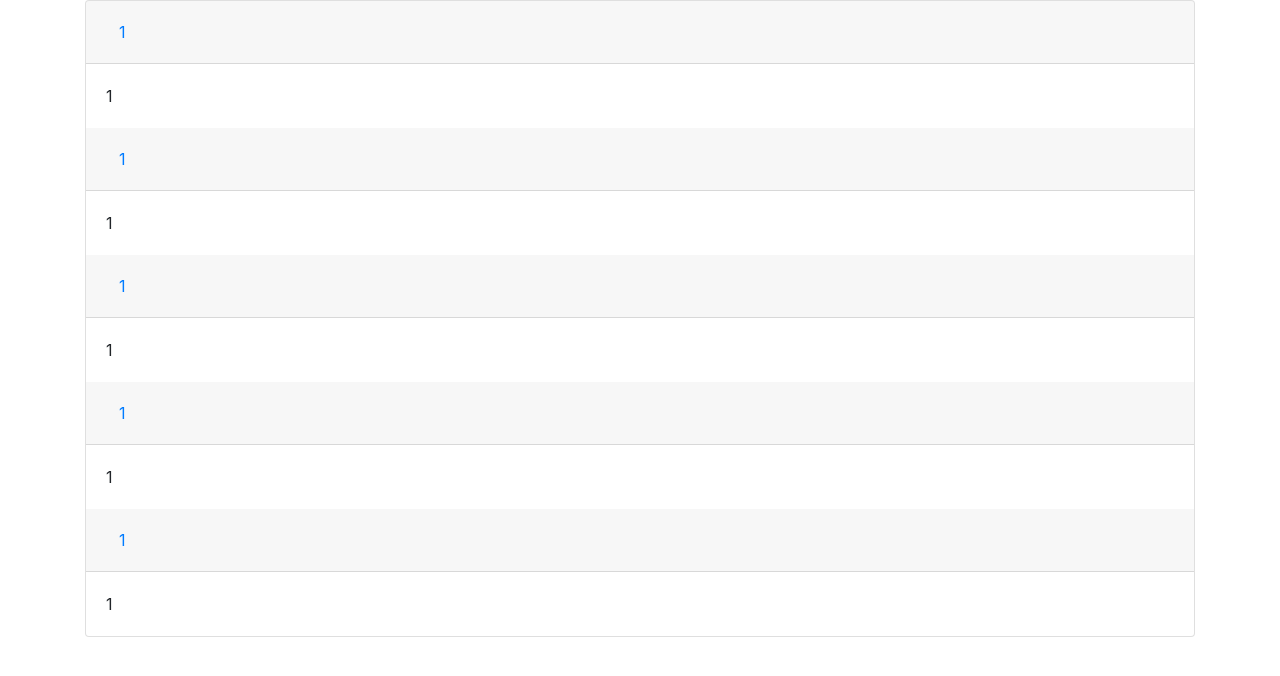
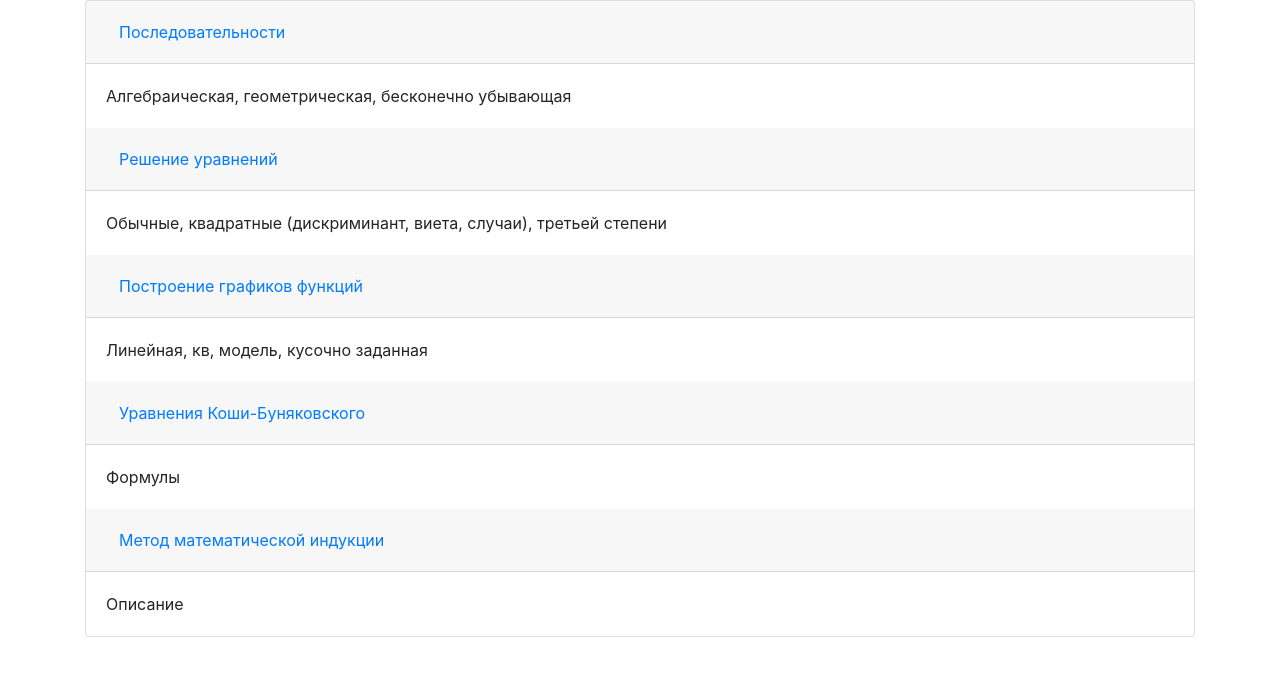
Before and after one commit to nosopirka/project_web, a Flask app: page /algebra in a window 1280 px wide. Shown: the part 56-732 px from the top of the page. Run offline with Flask 2, Linux system fonts and the light colour scheme; some libraries are stand-ins or nearby versions.

Commit message:
Update algebra.html

```diff
--- a/templates/algebra.html
+++ b/templates/algebra.html
@@ -6,65 +6,65 @@
       <div class="card-header" id="heading1">
         <h5 class="mb-0">
           <button class="btn btn-link" data-toggle="collapse" data-target="#collapse1" aria-expanded="true" aria-controls="collapse1">
-1
+            Последовательности
           </button>
         </h5>
       </div>
       <div id="collapse1" class="collapse show" aria-labelledby="heading1" data-parent="#accordion">
         <div class="card-body">
-1
+          Алгебраическая, геометрическая, бесконечно убывающая
         </div>
       </div>
 
       <div class="card-header" id="heading2">
         <h5 class="mb-0">
           <button class="btn btn-link" data-toggle="collapse" data-target="#collapse2" aria-expanded="true" aria-controls="collapse2">
-            1
+            Решение уравнений
           </button>
         </h5>
       </div>
       <div id="collapse2" class="collapse show" aria-labelledby="heading2" data-parent="#accordion">
         <div class="card-body">
-            1
+            Обычные, квадратные (дискриминант, виета, случаи), третьей степени
         </div>
       </div>
 
       <div class="card-header" id="heading3">
         <h5 class="mb-0">
           <button class="btn btn-link" data-toggle="collapse" data-target="#collapse3" aria-expanded="true" aria-controls="collapse3">
-            1
+            Построение графиков функций
           </button>
         </h5>
       </div>
       <div id="collapse3" class="collapse show" aria-labelledby="heading3" data-parent="#accordion">
         <div class="card-body">
-            1
+            Линейная, кв, модель, кусочно заданная
         </div>
       </div>
 
       <div class="card-header" id="heading4">
         <h5 class="mb-0">
           <button class="btn btn-link" data-toggle="collapse" data-target="#collapse4" aria-expanded="true" aria-controls="collapse4">
-            1
+            Уравнения Коши-Буняковского
           </button>
         </h5>
       </div>
       <div id="collapse4" class="collapse show" aria-labelledby="heading4" data-parent="#accordion">
         <div class="card-body">
-            1
+            Формулы
         </div>
       </div>
 
       <div class="card-header" id="heading5">
         <h5 class="mb-0">
           <button class="btn btn-link" data-toggle="collapse" data-target="#collapse5" aria-expanded="true" aria-controls="collapse5">
-1
+Метод математической индукции
           </button>
         </h5>
       </div>
       <div id="collapse5" class="collapse show" aria-labelledby="heading5" data-parent="#accordion">
         <div class="card-body">
-1
+Описание
         </div>
       </div>
   </div>
```
